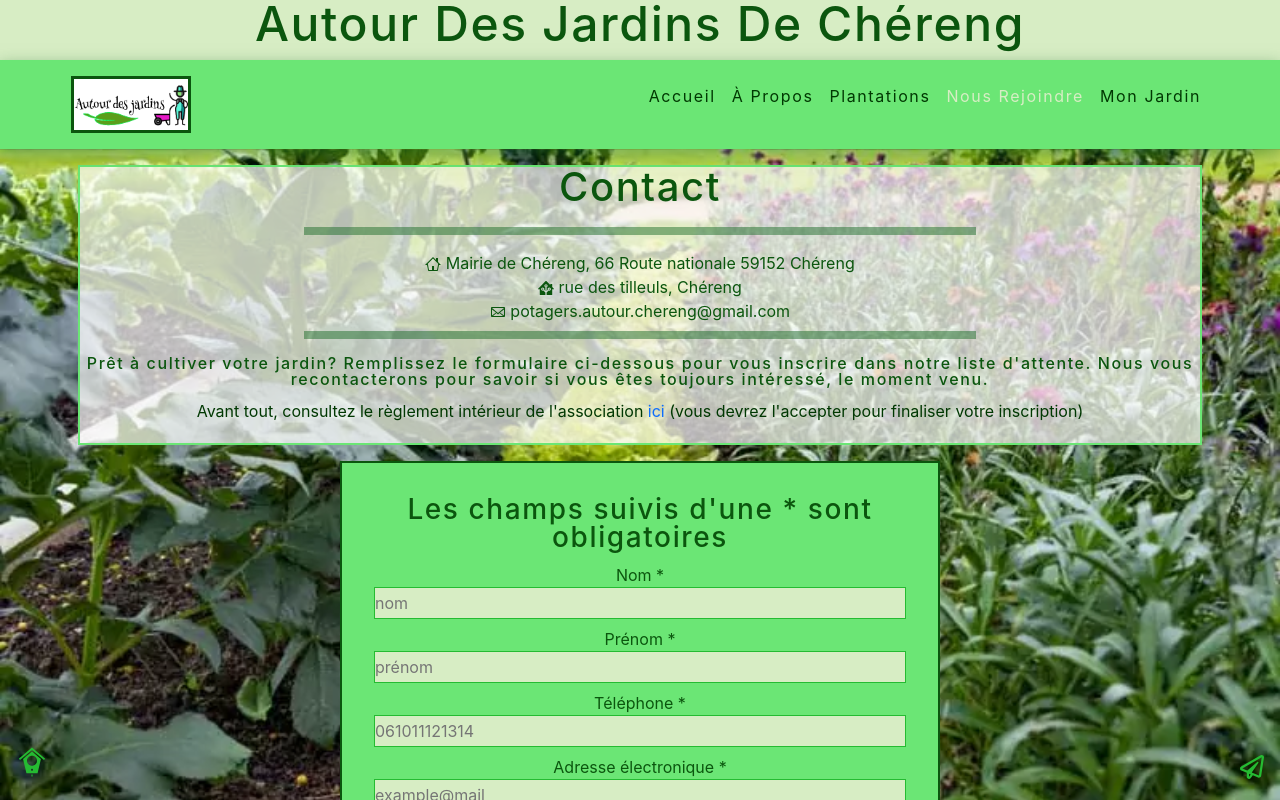
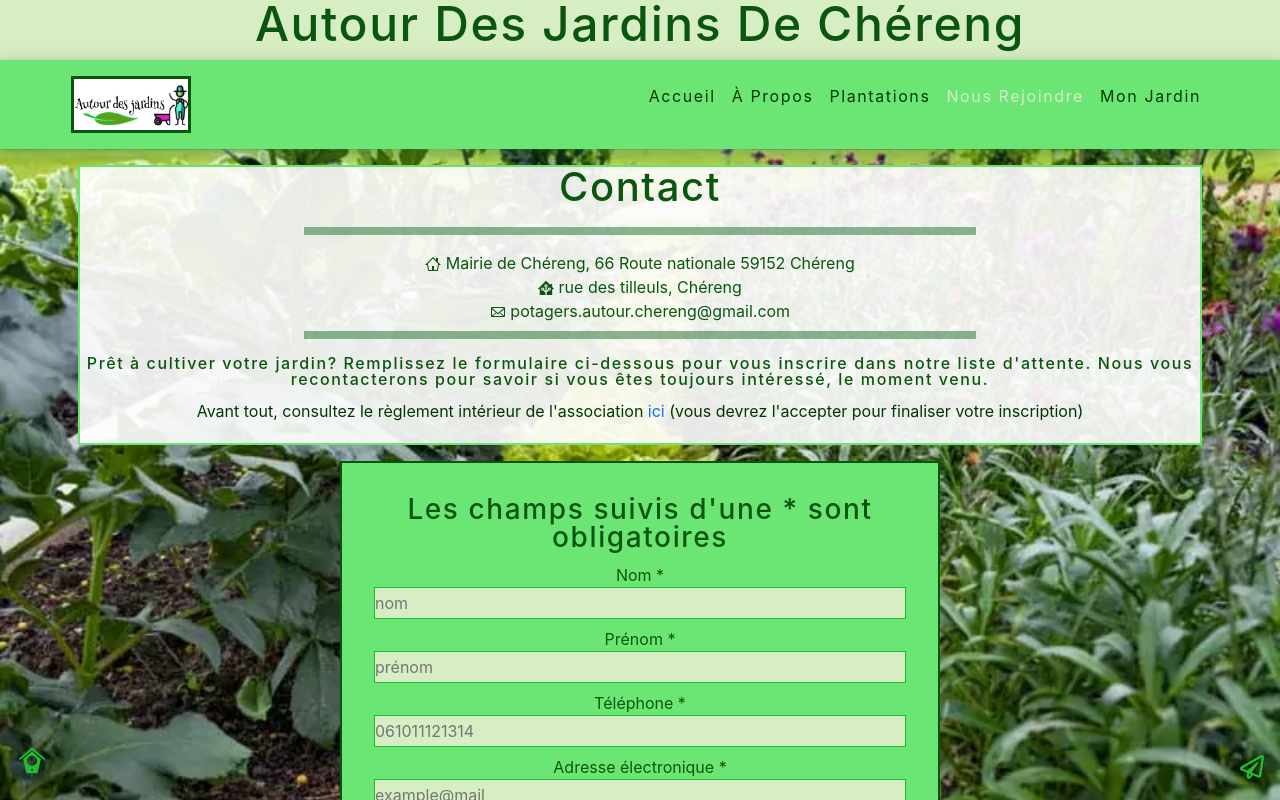
Before and after one commit to Donovan-R/Autour_des_jardins, a React (Vite) app: page /contact in a window 1280 px wide. Shown: the top 800 px of the page. Built offline with nearby package versions, Linux system fonts and the light colour scheme; the HTML template or start-up script is replaced by a standard one.

Commit message:
add sroll

```diff
--- a/pages/Login.jsx
+++ b/pages/Login.jsx
@@ -60,7 +60,7 @@ const Login = ({ alert, showAlert, setToken, setUser }) => {
           {alert.show && <Alert {...alert} removeAlert={showAlert} />}
         </div>
 
-        <h3>Veuillez vous connecter pour accèder à votre espace</h3>
+        <h3>Veuillez vous identifier pour accèder à votre espace</h3>
         <div className='formContainer'>
           <form action='' onSubmit={handleSubmit}>
             <div className='formRow'>
--- a/src/index.css
+++ b/src/index.css
@@ -360,7 +360,7 @@ Form           |
 
 .contactTitle {
   width: 90%;
-  background-color: rgba(255, 255, 255, 0.7);
+  background-color: rgba(255, 255, 255, 0.9);
   color: var(--clr-green-dark);
   text-align: center;
   display: grid;
```
